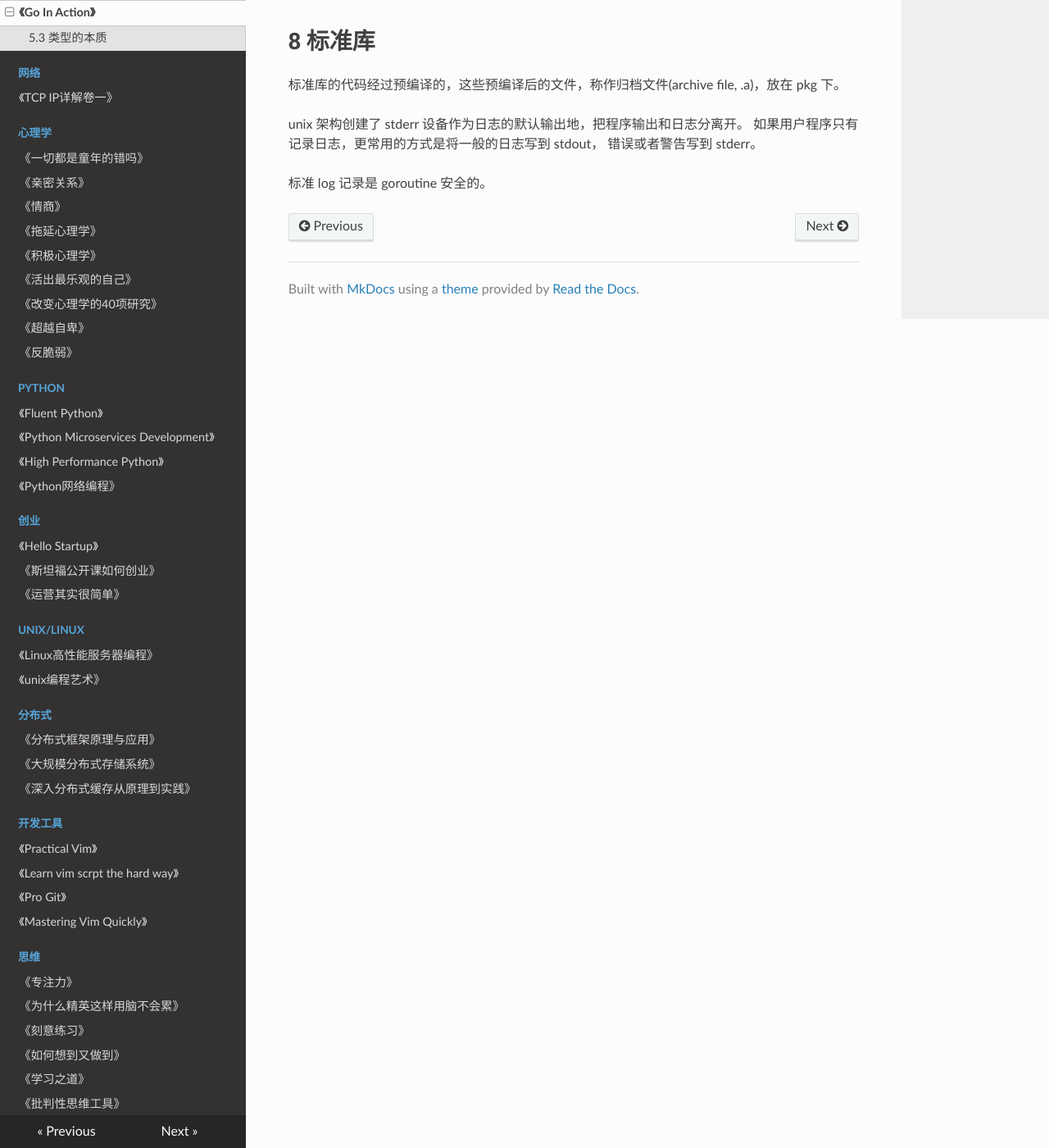
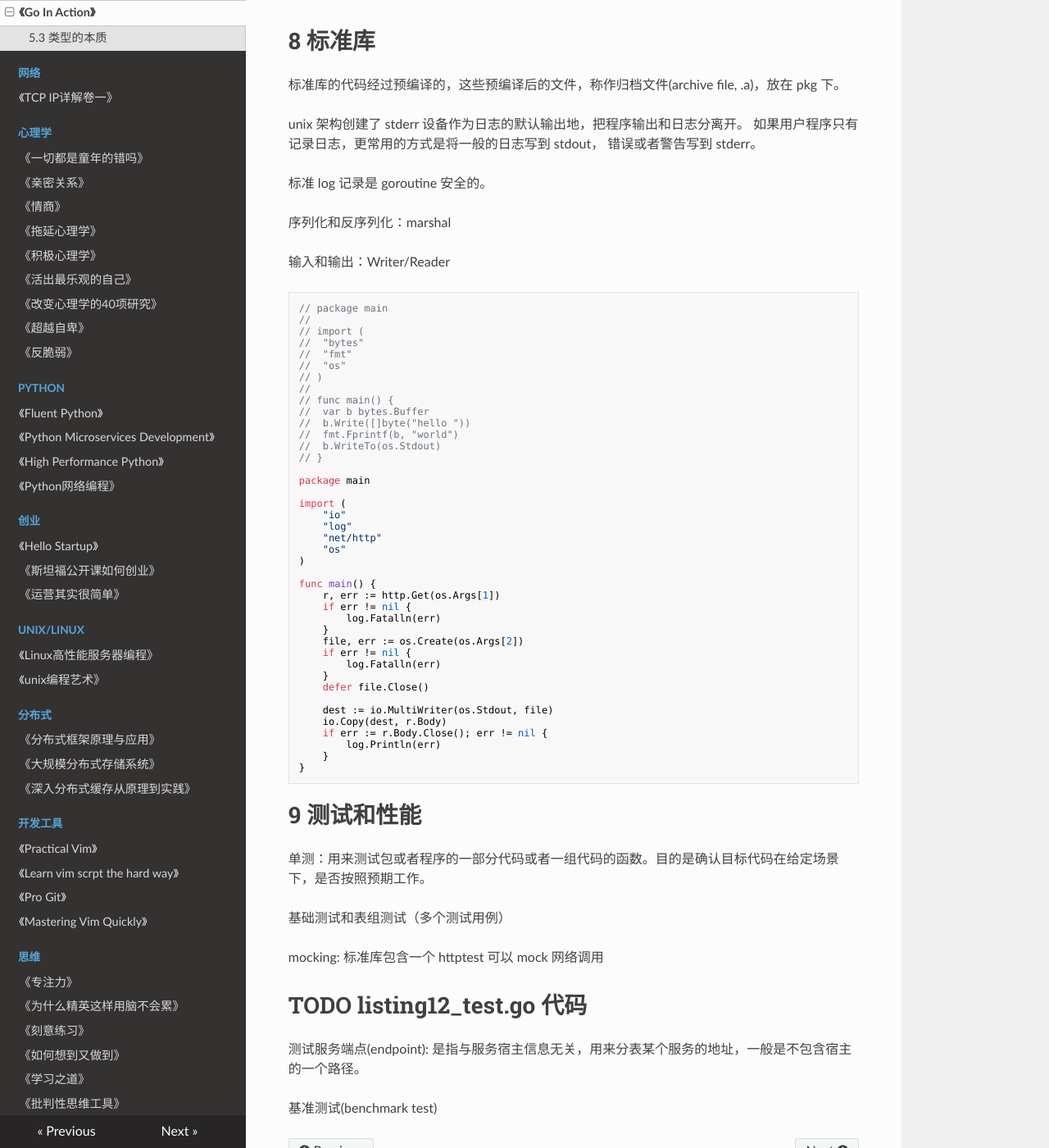
Before and after one commit to PegasusWang/booknotes, an MkDocs documentation site: the page built from docs/golang/go_in_action(go语言实战).md, in a window 1280 px wide and 1400 px high, scrolled down 6308 px. Shown: the whole window at 82% size. Built offline with MkDocs 1.6.1, drawn with Linux system fonts in a browser that asks for light colours; nearby versions of some CDN libraries; old or Windows-style settings are respelled for this version of MkDocs.

Commit message:
go in action testing

````diff
--- a/docs/golang/go_in_action(go语言实战).md
+++ b/docs/golang/go_in_action(go语言实战).md
@@ -392,3 +392,71 @@ unix 架构创建了  stderr 设备作为日志的默认输出地，把程序输
 如果用户程序只有记录日志，更常用的方式是将一般的日志写到 stdout， 错误或者警告写到 stderr。
 
 标准 log 记录是 goroutine 安全的。
+
+序列化和反序列化：marshal
+
+
+输入和输出：Writer/Reader
+
+
+```
+// package main
+//
+// import (
+// 	"bytes"
+// 	"fmt"
+// 	"os"
+// )
+//
+// func main() {
+// 	var b bytes.Buffer
+// 	b.Write([]byte("hello "))
+// 	fmt.Fprintf(b, "world")
+// 	b.WriteTo(os.Stdout)
+// }
+
+package main
+
+import (
+	"io"
+	"log"
+	"net/http"
+	"os"
+)
+
+func main() {
+	r, err := http.Get(os.Args[1])
+	if err != nil {
+		log.Fatalln(err)
+	}
+	file, err := os.Create(os.Args[2])
+	if err != nil {
+		log.Fatalln(err)
+	}
+	defer file.Close()
+
+	dest := io.MultiWriter(os.Stdout, file)
+	io.Copy(dest, r.Body)
+	if err := r.Body.Close(); err != nil {
+		log.Println(err)
+	}
+}
+```
+
+
+# 9 测试和性能
+
+
+单测：用来测试包或者程序的一部分代码或者一组代码的函数。目的是确认目标代码在给定场景下，是否按照预期工作。
+
+基础测试和表组测试（多个测试用例）
+
+mocking: 标准库包含一个 httptest 可以 mock 网络调用
+
+# TODO listing12_test.go 代码
+
+
+测试服务端点(endpoint): 是指与服务宿主信息无关，用来分表某个服务的地址，一般是不包含宿主的一个路径。
+
+
+基准测试(benchmark test)
````
